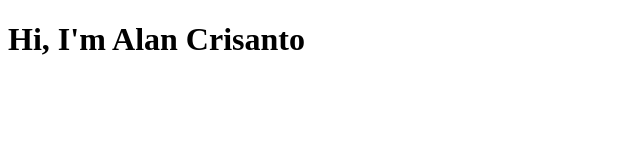
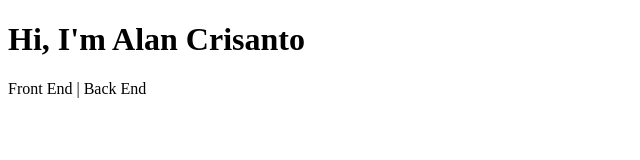
Before and after one commit to alancrisanto/Landing-Page-Reto, a plain HTML site: page index.html in a window 1280 px wide. Shown: the whole page, without its empty margins (0-640 px from the left). Drawn offline with Linux system fonts and the light colour scheme.

Commit message:
Created a paragraph

```diff
--- a/index.html
+++ b/index.html
@@ -10,6 +10,9 @@
     <div class="Landing">
         <div class="content">
             <h1>Hi, I'm Alan Crisanto</h1>
+            <p>
+                Front End <span class="divider">|</span> Back End
+            </p>
         </div>
 
     </div>
```
